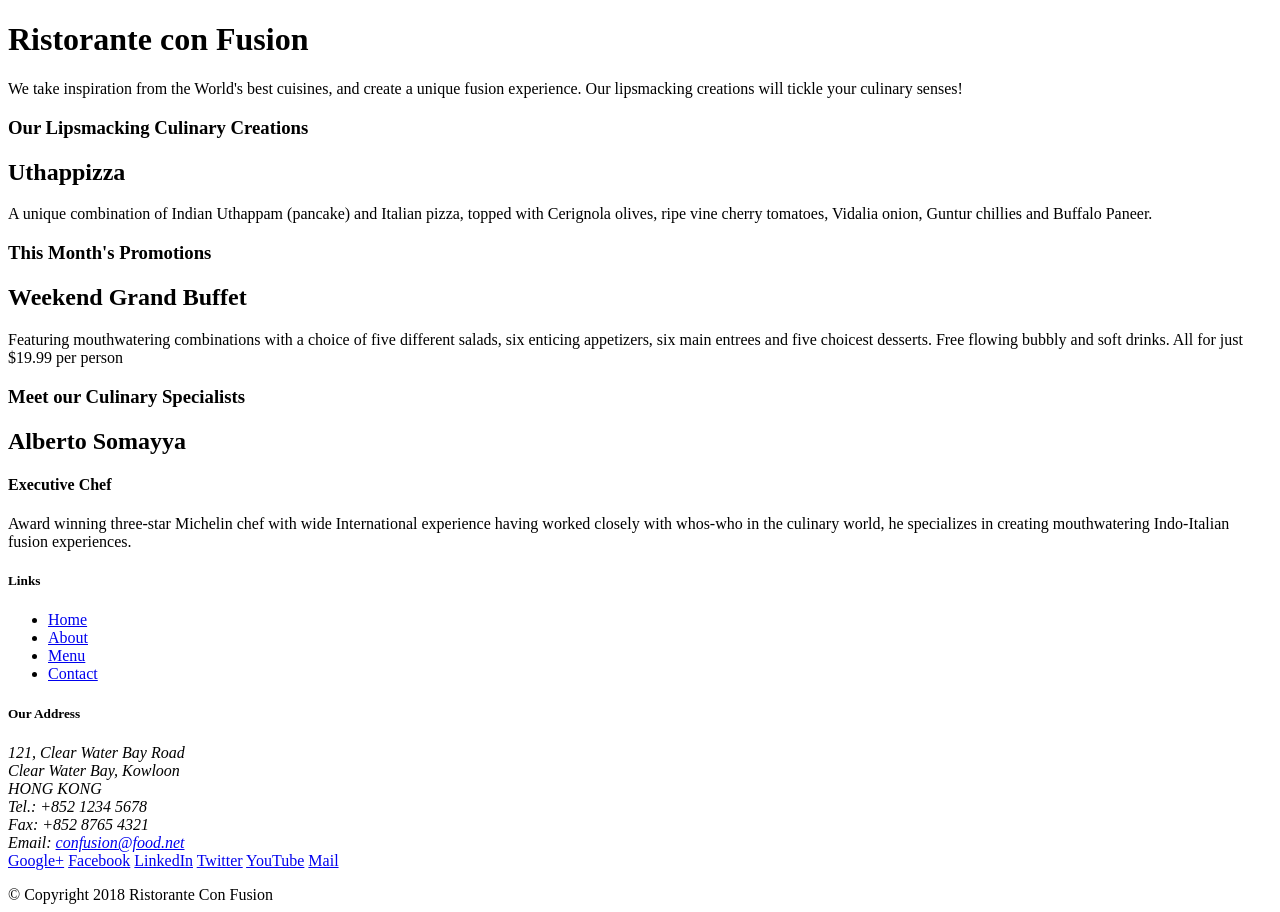
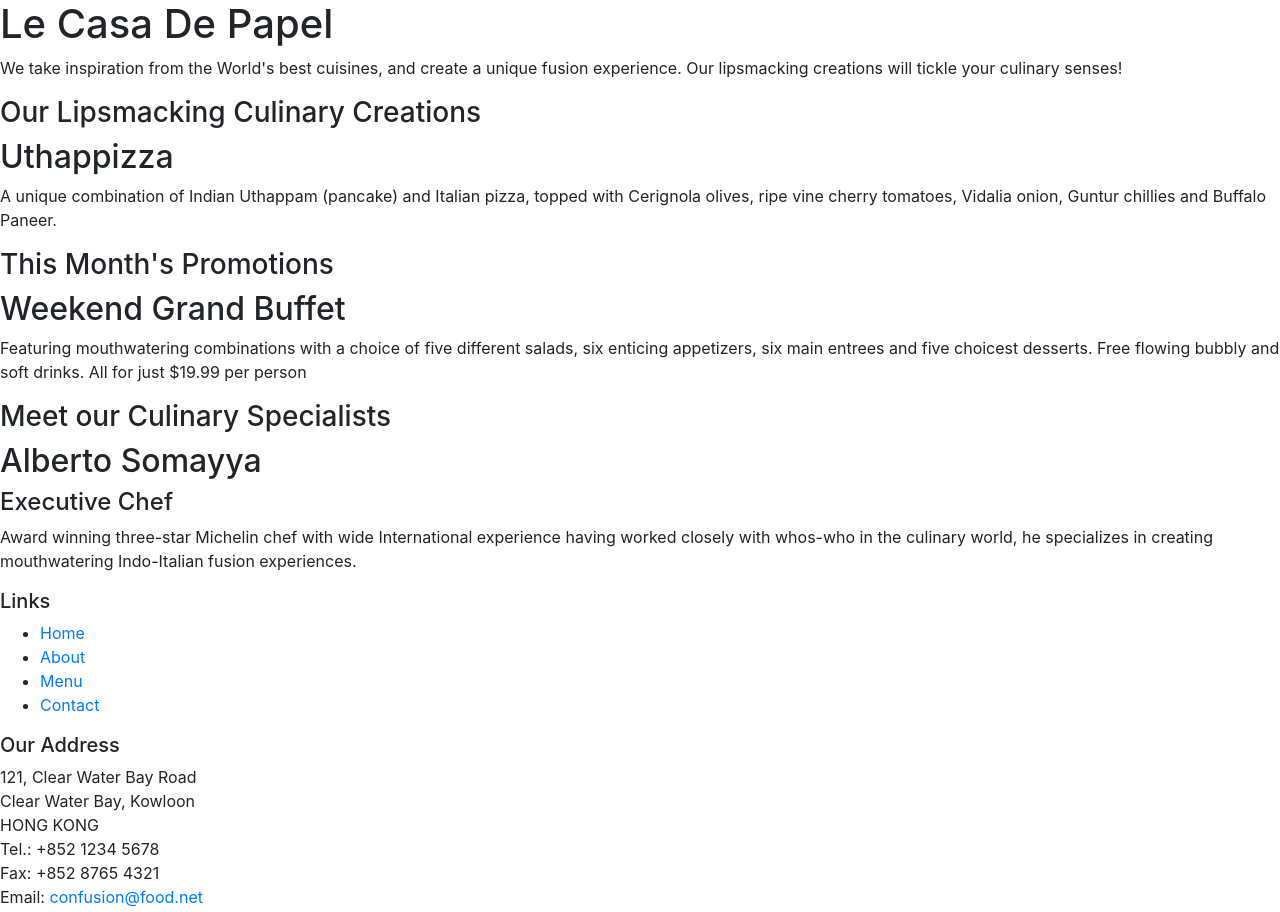
Before and after one commit to Arrow023/BootStrap, a website: page index.html in a window 1280 px wide. Shown: the top 912 px of the page. Drawn offline with nearby package versions, Linux system fonts and the light colour scheme.

Commit message:
Intro. to Bootstrap

```diff
--- a/index.html
+++ b/index.html
@@ -2,7 +2,14 @@
 <html lang="en">
 
 <head>
-    <title>Ristorante Con Fusion</title>
+    <!-- Required meta tags always come first -->
+    <meta charset="utf-8">
+    <meta name="viewport" content="width=device-width, initial-scale=1, shrink-to-fit=no">
+    <meta http-equiv="x-ua-compatible" content="ie=edge">
+
+    <!-- Bootstrap CSS -->
+    <link rel="stylesheet" href="node_modules/bootstrap/dist/css/bootstrap.min.css">
+    <title>Le Casa De Papel</title>
 </head>
 
 <body>
@@ -11,7 +18,7 @@
         <div>
             <div>
                 <div>
-                    <h1>Ristorante con Fusion</h1>
+                    <h1>Le Casa De Papel</h1>
                     <p>We take inspiration from the World's best cuisines, and create a unique fusion experience. Our lipsmacking creations will tickle your culinary senses!</p>
                 </div>
                 <div>
@@ -95,7 +102,10 @@
            </div>
         </div>
     </footer>
-
+    <!-- jQuery first, then Popper.js, then Bootstrap JS. -->
+    <script src="node_modules/jquery/dist/jquery.slim.min.js"></script>
+    <script src="node_modules/popper.js/dist/umd/popper.min.js"></script>
+    <script src="node_modules/bootstrap/dist/js/bootstrap.min.js"></script>
 </body>
 
 </html>
--- a/package.json
+++ b/package.json
@@ -12,5 +12,10 @@
   "license": "ISC",
   "devDependencies": {
     "lite-server": "^2.3.0"
+  },
+  "dependencies": {
+    "bootstrap": "^4.5.0",
+    "jquery": "^3.5.1",
+    "popper.js": "^1.16.1"
   }
 }
```
Also changed, not shown: 1 other file.
